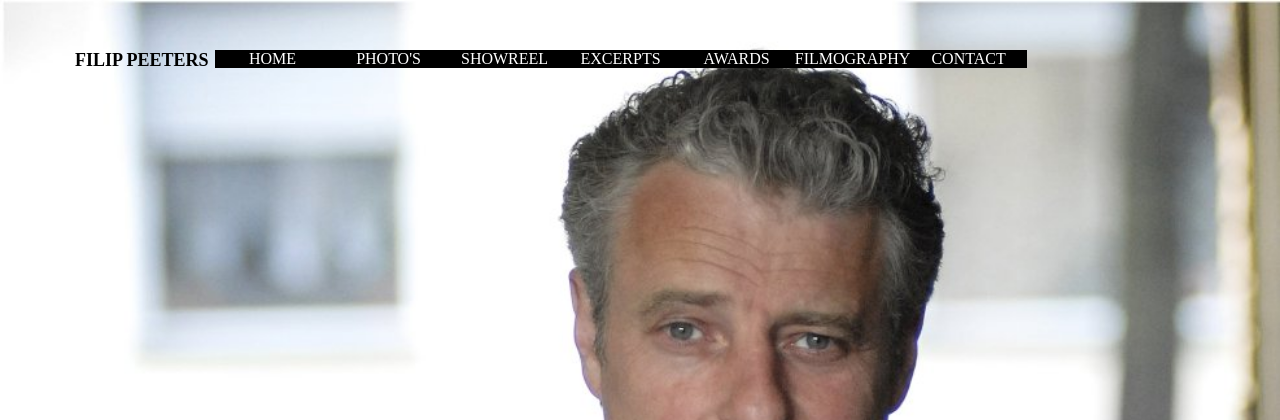
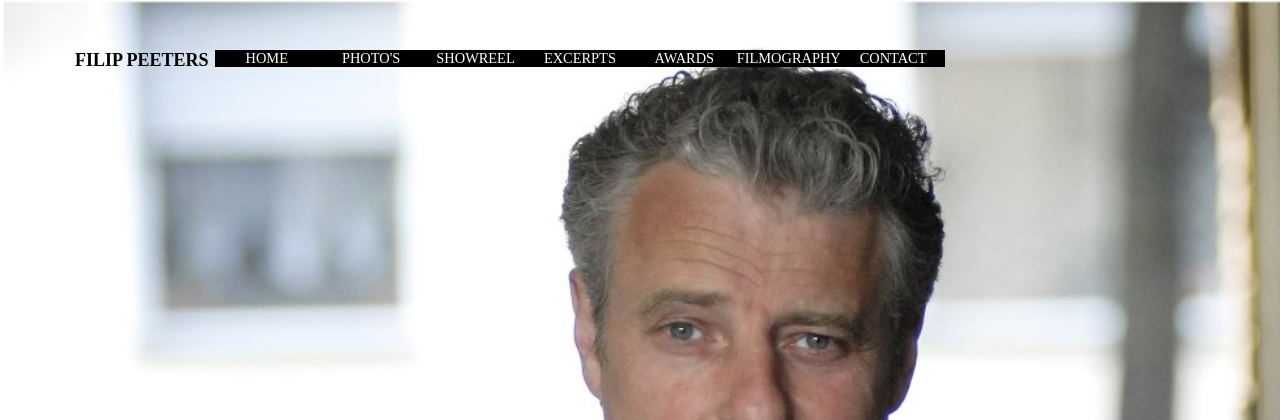
Before and after one commit to FilipPeeters/FilipPeeters.github.io, a PHP site: page / in a window 1280 px wide. Shown: the top 420 px of the page. Run offline with PHP 8.4, Linux system fonts and the light colour scheme.

Commit message:
make menu font size even smaller

```diff
--- a/public/stylesheets/persistent.css
+++ b/public/stylesheets/persistent.css
@@ -43,7 +43,7 @@ a {
 }
 #menu {
 	position: fixed;
-	font-size: 1em;
+	font-size: 0.9em;
 	top: 50px;
 	z-index: 2;
 }
```
